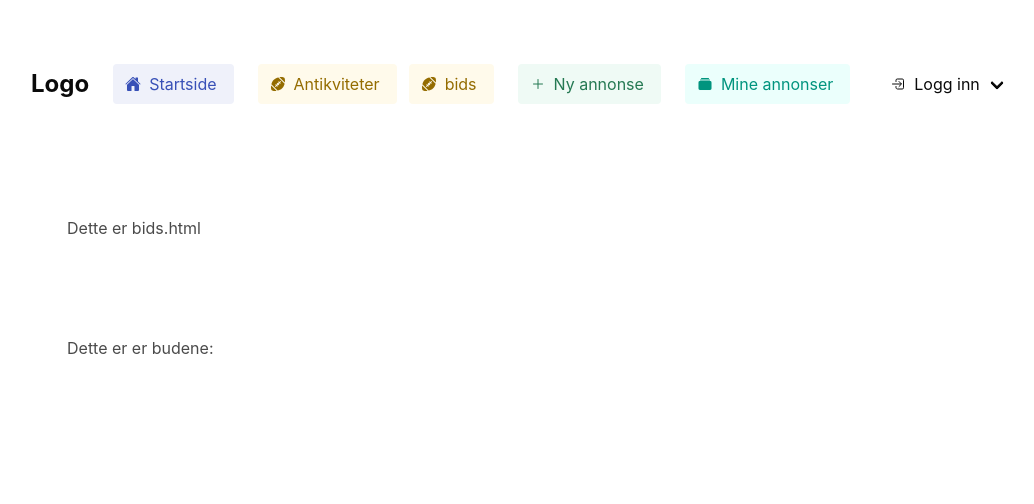
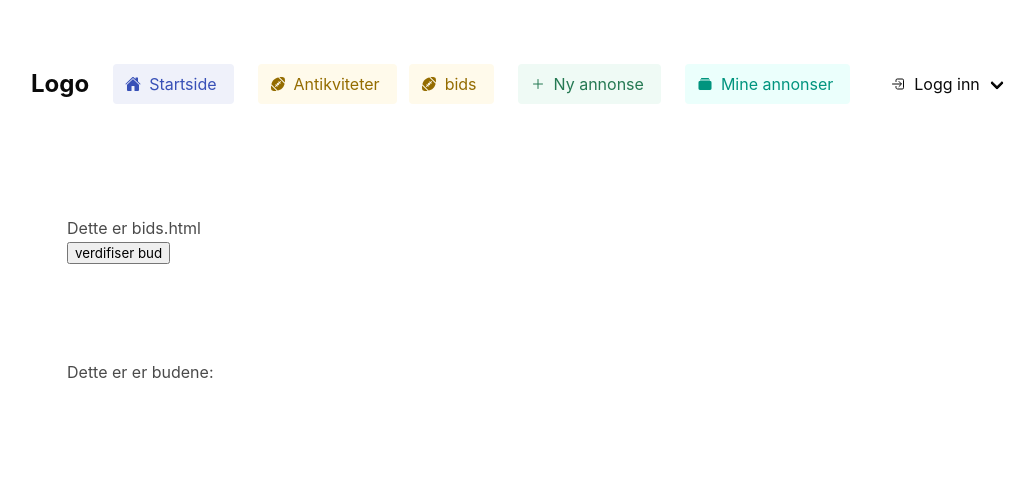
Before and after one commit to olejorga/prototype, a FastAPI app: template src/templates/bids.html in a window 1280 px wide. Shown: the top 504 px of the page, without its empty margins (93-1127 px from the left). Run offline with FastAPI, Linux system fonts and the light colour scheme; the template is opened without the code that fills it, so the values that code supplies are empty.

Commit message:
feat:  lagt in bud etter id

```diff
--- a/src/templates/bids.html
+++ b/src/templates/bids.html
@@ -2,17 +2,22 @@
 {% block content %}
     <section class="section">
         Dette er bids.html
+        <div>
+            <button> verdifiser bud</button>
+        </div>
     </section>
     <section class="section">
         Dette er er budene:
         <div class="columns">
             <div class="column">
                 <ul>
-                {% for bid in bids|reverse %}
+                    {% for bid in bids|reverse %}
+                    {%if bid.item_id == 1 %}
                     <article class="notification">
                         Høyeste bud:{{ bid.bid_value}}<br> itemid:{{ bid.item_id }}
                     </article>
-                {% endfor %}
+                    {%endif%}
+                    {%endfor%}
                  </ul>
             </div>
         </div>
```
